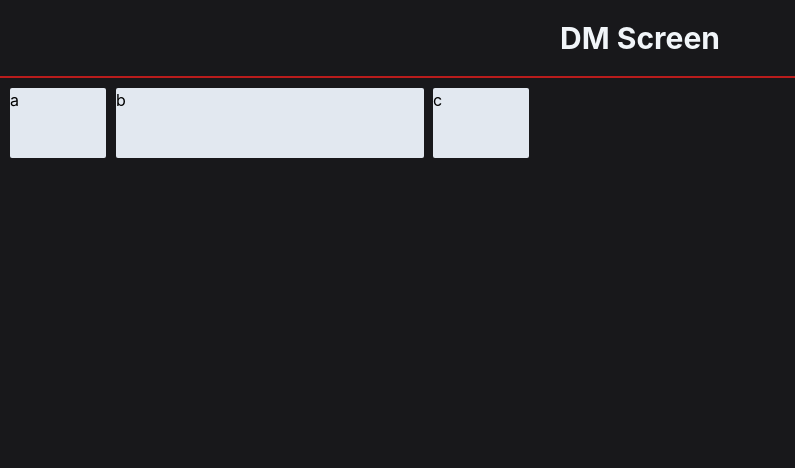
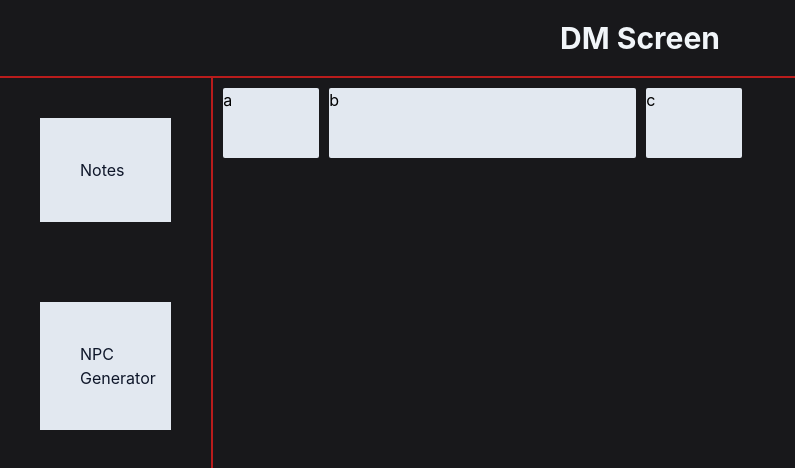
Before and after one commit to williamzmacdonald/dm-screen, a Next.js app: page /dm-screen in a window 1280 px wide. Shown: the top 468 px of the page, without its empty margins (0-795 px from the left). Built offline with nearby package versions, Linux system fonts and the light colour scheme.

Commit message:
get POC drag and drop from outside working

```diff
--- /dev/null
+++ b/components/DMWidget.tsx
@@ -0,0 +1,20 @@
+import { ReactNode } from "react";
+
+export const DMWidget = ({
+    children,
+    onDragStart,
+}: {
+    children: ReactNode;
+    onDragStart: () => void;
+}) => {
+    return (
+        <div
+            className="p-10 bg-slate-200 m-10"
+            draggable={true}
+            unselectable="on"
+            onDragStart={onDragStart}
+        >
+            {children}
+        </div>
+    );
+};
--- /dev/null
+++ b/components/Sidebar.tsx
@@ -0,0 +1,9 @@
+import { ReactNode } from "react";
+
+export const Sidebar = ({ children }: { children: ReactNode }) => {
+    return (
+        <div className="w-1/6 border-r-2  border-red-700 flex flex-col">
+            {children}
+        </div>
+    );
+};
--- /dev/null
+++ b/components/Typography.tsx
@@ -0,0 +1,23 @@
+import { ReactNode } from "react";
+
+const typographyConfig = {
+    sm: "text-slate-100 text-sm",
+    md: "text-slate-100 text-md",
+    lg: "text-slate-100 text-lg",
+    xl: "text-slate-100 text-xl font-bold",
+    xxl: "text-slate-100 text-2xl font-bold",
+};
+
+interface TypographyProps {
+    size?: keyof typeof typographyConfig;
+    children: ReactNode;
+    className?: string;
+}
+
+export const Typography = ({
+    size = "md",
+    children,
+    className,
+}: TypographyProps) => (
+    <span className={`${typographyConfig[size]} ${className}`}>{children}</span>
+);
--- a/package.json
+++ b/package.json
@@ -13,7 +13,7 @@
     "next": "12.0.8",
     "react": "17.0.2",
     "react-dom": "17.0.2",
-    "react-grid-layout": "^1.3.0"
+    "react-grid-layout": "^1.3.1"
   },
   "devDependencies": {
     "@types/node": "17.0.8",
--- a/pages/dm-screen.tsx
+++ /dev/null
@@ -1,41 +0,0 @@
-import { useState } from "react";
-import RGL, { WidthProvider, Responsive } from "react-grid-layout";
-
-const GridLayout = WidthProvider(RGL);
-
-const startingLayout: RGL.Layout[] = [
-    { i: "a", x: 0, y: 0, w: 1, h: 2 },
-    { i: "b", x: 1, y: 0, w: 3, h: 2 },
-    { i: "c", x: 4, y: 0, w: 1, h: 2 },
-];
-
-const DMScreen = () => {
-    const [layout, setLayout] = useState(startingLayout);
-
-    const onLayoutChange = (layout: RGL.Layout[]) => {
-        setLayout(layout);
-    };
-
-    return (
-        <GridLayout
-            className="h-full"
-            layout={layout}
-            onLayoutChange={onLayoutChange}
-            cols={12}
-            rowHeight={30}
-            isBounded
-        >
-            <div key="a" className="bg-slate-200 rounded-sm">
-                a
-            </div>
-            <div key="b" className="bg-slate-200 rounded-sm">
-                b
-            </div>
-            <div key="c" className="bg-slate-200 rounded-sm">
-                c
-            </div>
-        </GridLayout>
-    );
-};
-
-export default DMScreen;
--- /dev/null
+++ b/pages/dm-screen/index.tsx
@@ -0,0 +1,85 @@
+import { useState } from "react";
+import RGL, { WidthProvider, Responsive } from "react-grid-layout";
+import { DMWidget } from "../../components/DMWidget";
+import { Sidebar } from "../../components/Sidebar";
+import { Typography } from "../../components/Typography";
+
+const ResponsiveReactGridLayout = WidthProvider(Responsive);
+
+const startingLayout: RGL.Layouts = {
+    lg: [
+        { i: "a", x: 0, y: 0, w: 1, h: 2 },
+        { i: "b", x: 1, y: 0, w: 3, h: 2 },
+        { i: "c", x: 4, y: 0, w: 1, h: 2 },
+    ],
+};
+
+const DMScreen = () => {
+    const [layouts, setLayouts] = useState(startingLayout);
+    const [droppingItem, setDroppingItem] = useState({ i: "", w: 2, h: 2 });
+
+    // const onLayoutChange = (
+    //     currentLayout: RGL.Layout[],
+    //     allLayouts: RGL.Layouts
+    // ) => {
+    // };
+
+    const onDrop = (layout: RGL.Layout[]) => {
+        if (droppingItem) {
+            setLayouts({
+                ...layouts,
+                lg: layout,
+            });
+        }
+    };
+
+    const widgets = (
+        <>
+            <DMWidget
+                onDragStart={() =>
+                    setDroppingItem({ i: "notes" + Math.random(), h: 2, w: 2 })
+                }
+            >
+                <Typography className="text-slate-900">Notes</Typography>
+            </DMWidget>
+            <DMWidget
+                onDragStart={() =>
+                    setDroppingItem({
+                        i: "npc-generator" + Math.random(),
+                        h: 2,
+                        w: 2,
+                    })
+                }
+            >
+                <Typography className="text-slate-900">
+                    NPC Generator
+                </Typography>
+            </DMWidget>
+        </>
+    );
+
+    return (
+        <div className="flex h-full">
+            <Sidebar>{widgets}</Sidebar>
+            <ResponsiveReactGridLayout
+                className="h-full w-5/6"
+                layouts={layouts}
+                // onLayoutChange={onLayoutChange}
+                onDrop={onDrop}
+                cols={{ lg: 12, md: 10, sm: 6, xs: 4, xxs: 2 }}
+                rowHeight={30}
+                isDroppable
+                autoSize
+                droppingItem={droppingItem}
+            >
+                {layouts.lg.map((layout) => (
+                    <div key={layout.i} className="bg-slate-200 rounded-sm">
+                        {layout.i}
+                    </div>
+                ))}
+            </ResponsiveReactGridLayout>
+        </div>
+    );
+};
+
+export default DMScreen;
```
Also changed, not shown: 1 other file (tests, documents, lock files or other folders).
